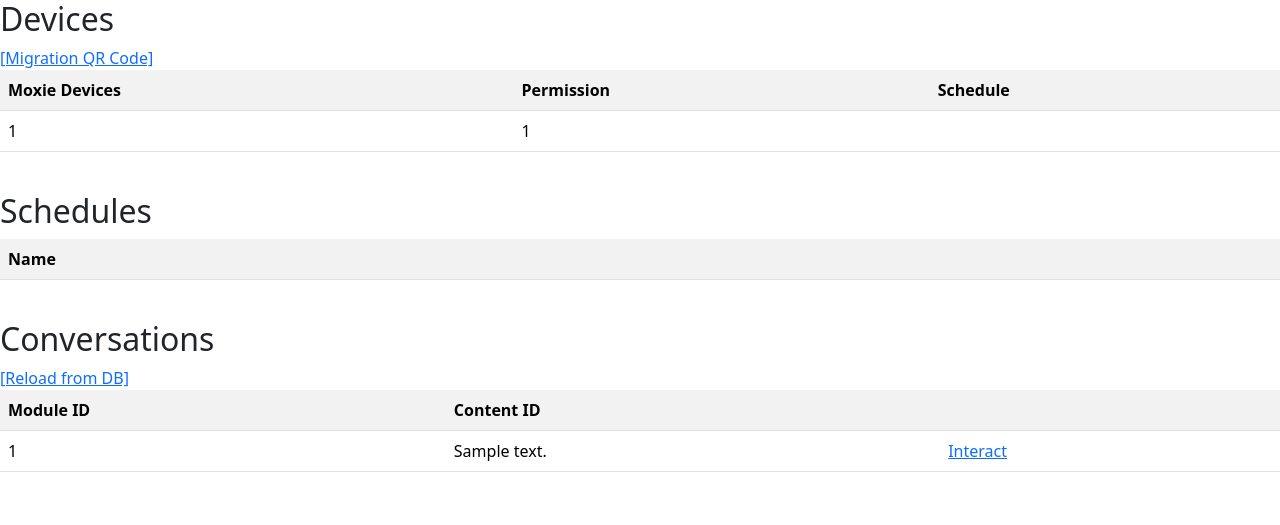
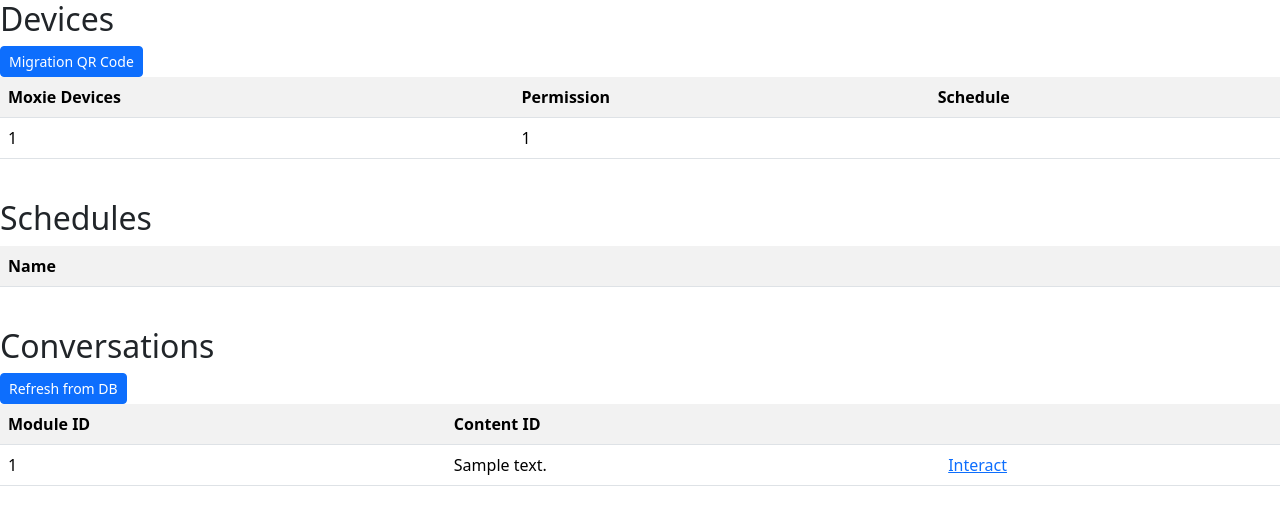
Before and after one commit to zzzeek/openmoxie, a Django app: page /hive/ in a window 1280 px wide. Shown: the top 525 px of the page. Run offline with Django 5.2, Linux system fonts and the light colour scheme; tables that the repository leaves empty hold one stand-in row (values such as "Sample post"); data that the repository does not hold is empty; parts of the project's set-up code (start-up, migrations or seed data) failed here and were passed over; some libraries are stand-ins or nearby versions.

Commit message:
Switched to pretty buttons for dashboard links

```diff
--- a/site/hive/templates/hive/dashboard.html
+++ b/site/hive/templates/hive/dashboard.html
@@ -1,7 +1,7 @@
 {% extends 'base.html' %}
 {% block content %}
 <h2>Devices</h2>
-<a href="{% url 'hive:endpoint_qr' %}">[Migration QR Code]</a>
+<a class="btn btn-primary btn-sm" role="button" href="{% url 'hive:endpoint_qr' %}">Migration QR Code</a>
 <table class="table table-striped">
   <tr><th>Moxie Devices</th><th>Permission</th><th>Schedule</th></tr>
   {% for device in recent_devices %}
@@ -17,7 +17,7 @@
   {% endfor %}
 </table>
 <br>
-<h2>Conversations</h2><a href="{% url 'hive:reload_database' %}">[Reload from DB]</a>
+<h2>Conversations</h2><a class="btn btn-primary btn-sm" role="button" href="{% url 'hive:reload_database' %}">Refresh from DB</a>
 <table class="table table-striped">
   <tr><th>Module ID</th><th>Content ID</th><th></th></tr>
   {% for s in conversations %}
--- a/site/hive/templates/hive/interact.html
+++ b/site/hive/templates/hive/interact.html
@@ -10,7 +10,7 @@
 <h3 class="chat-title">History</h3>
 <div id="chat_window" class="chat-window">
   <ul id="chat_history" class="list-group">
-    <!-- TODO: use {{token}} to query CH and submit new input -->
+    <!-- Populated by AJAX -->
   </ul>
 </div>
 <div id="chat_input" class="chat-window">
```
